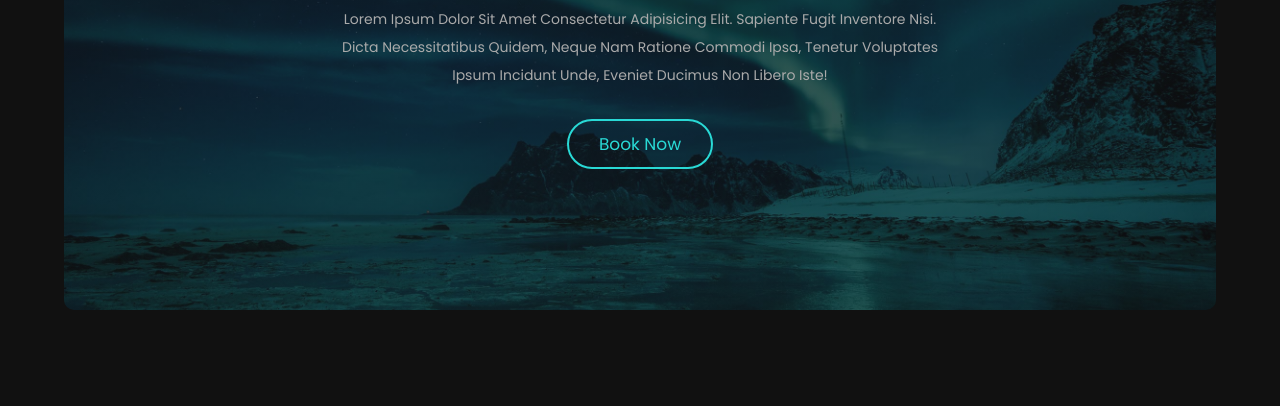
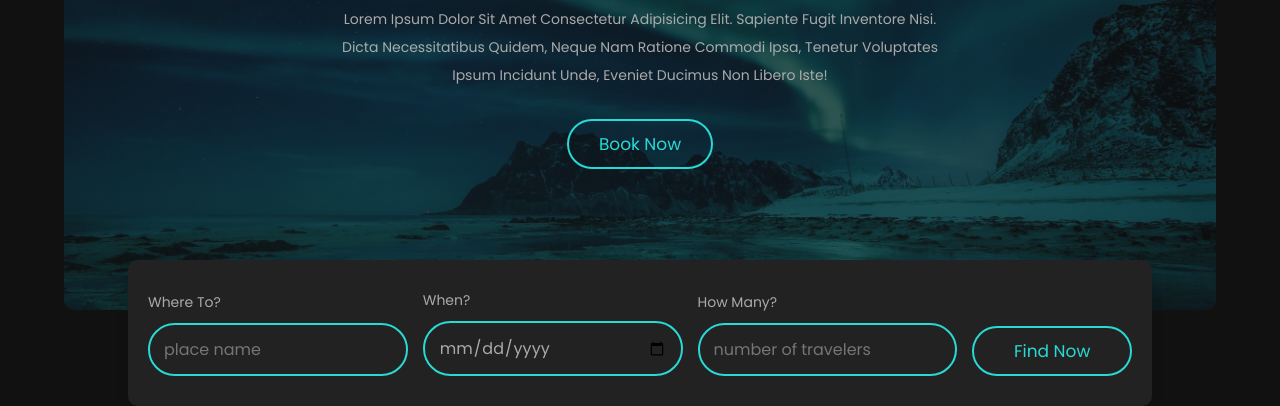
Before and after one commit to merkushynArt/Travel, a plain HTML site: page index.html in a window 1280 px wide. Shown: the part 420-826 px from the top of the page. Before the commit the page ends 800 px from the top, so only its background shows below. Drawn offline with nearby package versions, Linux system fonts and the light colour scheme.

Commit message:
created a booking-form

```diff
--- a/css/style.scss
+++ b/css/style.scss
@@ -152,6 +152,48 @@ section {
    }
 }
 
+//Book-form===============================================================================================================
+.book-form {
+   width: 80%;
+   margin: -5rem auto 0;
+   background: $bg-color;
+   border-radius: 1rem;
+   box-shadow: 0 .5rem 1rem rgba(17, 17, 17, .3);
+   padding: 3rem 2rem;
+
+   form {
+      display: flex;
+      align-items: flex-end;
+      flex-wrap: wrap;
+      gap: 1.5rem;
+
+      .inputbox {
+         flex:  1 1 25rem;
+
+         span {
+            font-size: 1.4rem;
+            color: $light-color;
+         }
+
+         input {
+            width: 100%;
+            padding: 1.2rem 1.4rem;
+            margin-top: 1rem;
+            border-radius: 5rem;
+            border: $border;
+            font-size: 1.6rem;
+            color: $light-color;
+            text-transform: none;
+            background: none;
+         }
+      }
+
+      .btn {
+         flex:  1 1 15rem;
+      }
+   }
+}
+
 
 
 
--- a/index.html
+++ b/index.html
@@ -60,6 +60,30 @@
 
 <!--Home-section end-->
 
+<!--Booking form-->
+
+<section class="book-form">
+
+   <form action="">
+      <div class="inputbox">
+         <span>where to?</span>
+         <input type="text" placeholder="place name" value="">
+      </div>
+      <div class="inputbox">
+         <span>when?</span>
+         <input type="date" value="">
+      </div>
+      <div class="inputbox">
+         <span>how many?</span>
+         <input type="number" placeholder="number of travelers" value="">
+      </div>
+      <input class="btn" type="submit" value="find now">
+   </form>
+
+</section>
+
+<!--Booking for end-->
+
 
 </body>
 </html>
```
Also changed, not shown: css/style.css, 1 other file.
